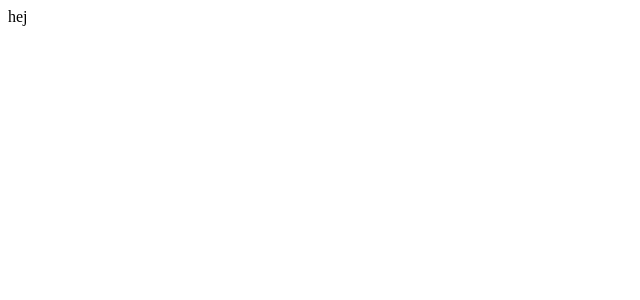
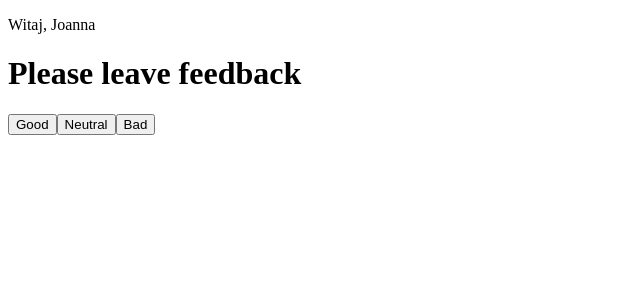
Before and after one commit to Joanna-Golofit/goit-react-hw-02-feedback, a React (Create React App) app: page / in a window 1280 px wide. Shown: the top 300 px of the page, without its empty margins (0-640 px from the left). Built offline with nearby package versions, Linux system fonts and the light colour scheme.

Commit message:
krok 1 - w trakcie
<button>{this.props.label}</button>

```diff
--- a/src/App.css
+++ /dev/null
@@ -1,3 +0,0 @@
-.App {
-  text-align: center;
-}
--- a/src/App.js
+++ /dev/null
@@ -1,11 +0,0 @@
-// import './App.css';
-
-function App() {
-  return (
-    <div className="App">
-     hej
-    </div>
-  );
-}
-
-export default App;
--- /dev/null
+++ b/src/App.jsx
@@ -0,0 +1,20 @@
+import Button from "./components/button/Button";
+
+const name = "Joanna";
+const element = <p>Witaj, {name}</p>;
+
+function App() {
+  return (
+    <>
+      {element}
+      <h1>Please leave feedback</h1>
+      <Button label="Good" />
+      <Button label="Neutral" />
+      <Button label="Bad" />
+      {/* <Button />
+      <Button /> */}
+    </>
+  );
+}
+
+export default App;
--- /dev/null
+++ b/src/components/button/Button.jsx
@@ -0,0 +1,14 @@
+import React, { Component } from 'react'
+
+class Button extends Component {
+  render() {
+    return (
+      <>
+        {/* <button>Good</button> */}
+        <button>{this.props.label}</button>
+      </>
+    );
+  }
+}
+
+export default Button
```
Also changed, not shown: src/index.js (+8 -6 lines), src/components/statistics/Statiscics.jsx (added).
